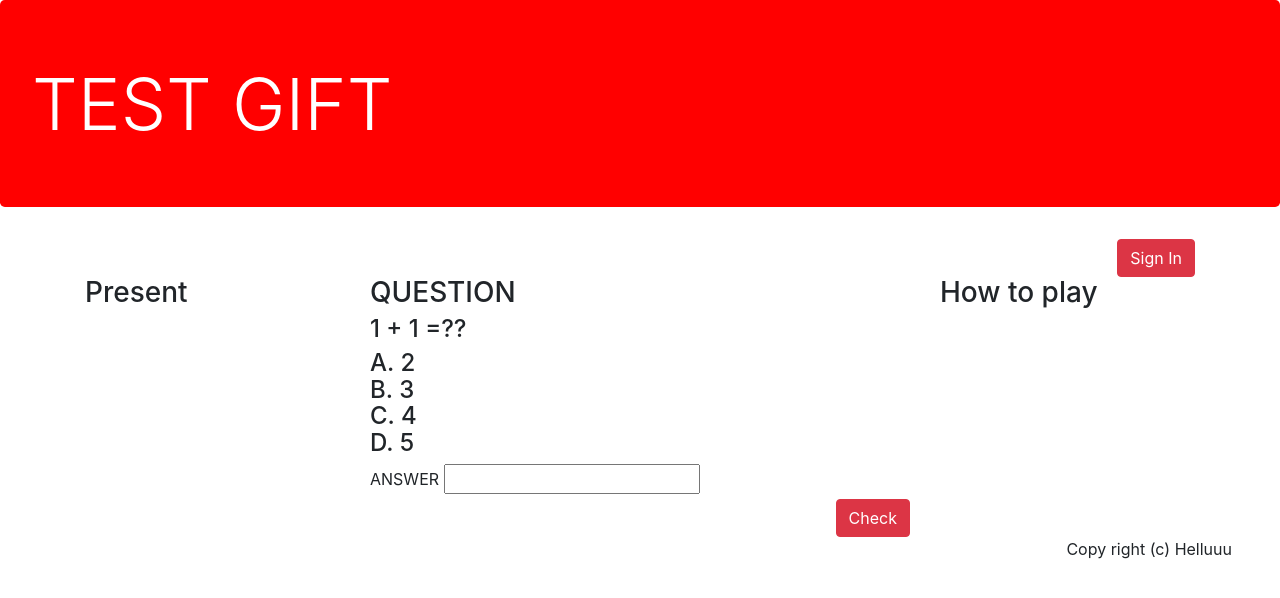
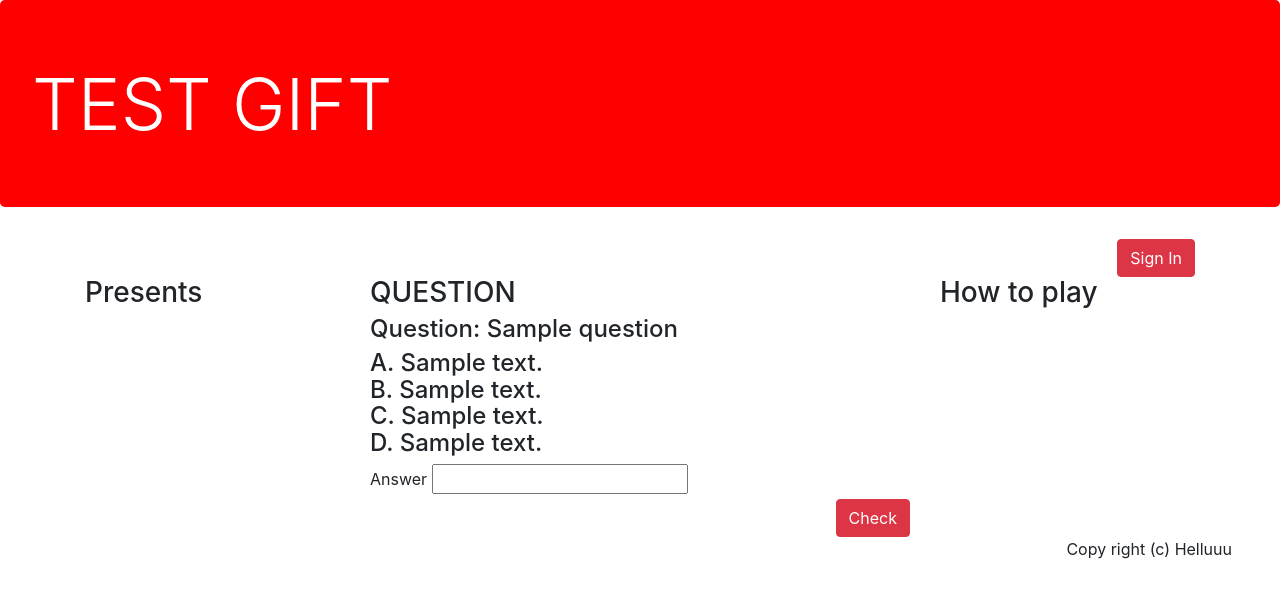
Before and after one commit to dieforice/freegifts, a Flask app: template templates/index.html in a window 1280 px wide. Shown: the top 598 px of the page. Run offline with Flask 2, Linux system fonts and the light colour scheme; the template is opened without the code that fills it: most values are stand-ins (such as "Sample title", 1, 10 or a date in 2020); parts of the project's set-up code (start-up, migrations or seed data) failed here and were passed over; some libraries are stand-ins or nearby versions.

Commit message:
no message

```diff
--- a/app.py
+++ b/app.py
@@ -1,6 +1,7 @@
 from flask import *
 import os
 import mlab
+import random
 from mongoengine import *
 from models.questions import Question
 from models.users import User
@@ -10,7 +11,9 @@ mlab.connect()
 
 @app.route('/',  methods = ["GET", "POST"])
 def index():
-    return render_template('index.html', questions=Question.objects())
+    if request.method == "GET":
+        a = random.randint(0,11)
+        return render_template('index.html', questions=Question.objects()[a])
 
 @app.route('/admin')
 def admin():
--- a/models/questions.py
+++ b/models/questions.py
@@ -9,3 +9,6 @@ class Question(Document): #Collection
     answerC = StringField()
     answerD = StringField()
     correct_answer = StringField()
+
+#task = Question(question = "I managed to finish all the work _______________ I was very tired", answerA = "although", answerB = "so", answerC = "but", answerD = "because")
+#task.save()
--- a/templates/index.html
+++ b/templates/index.html
@@ -9,14 +9,14 @@
   </div>
   <div class="row">
     <div class="col-lg-3">
-      <h3>Present</h3>
+      <h3>Presents</h3>
   </div>
 
     <div class="col-lg-6 col-sm-12">
       <h3>QUESTION</h3>
-      <h4>1 + 1 =??</h4>
-      <h4> A. 2 <br> B. 3 <br> C. 4 <br> D. 5</h4>
-      <label for="">ANSWER</label>
+      <h4>Question: {{questions.question}}</h4>
+      <h4>A. {{questions.answerA}} <br>B. {{questions.answerB}} <br>C. {{questions.answerC}} <br>D. {{questions.answerD}}</h4>
+      <label for="">Answer</label>
       <input type="text" name="Answer" value="">
       <br>
       <button type="submit" name="button" class="btn btn-danger float-right">Check</button>
```
